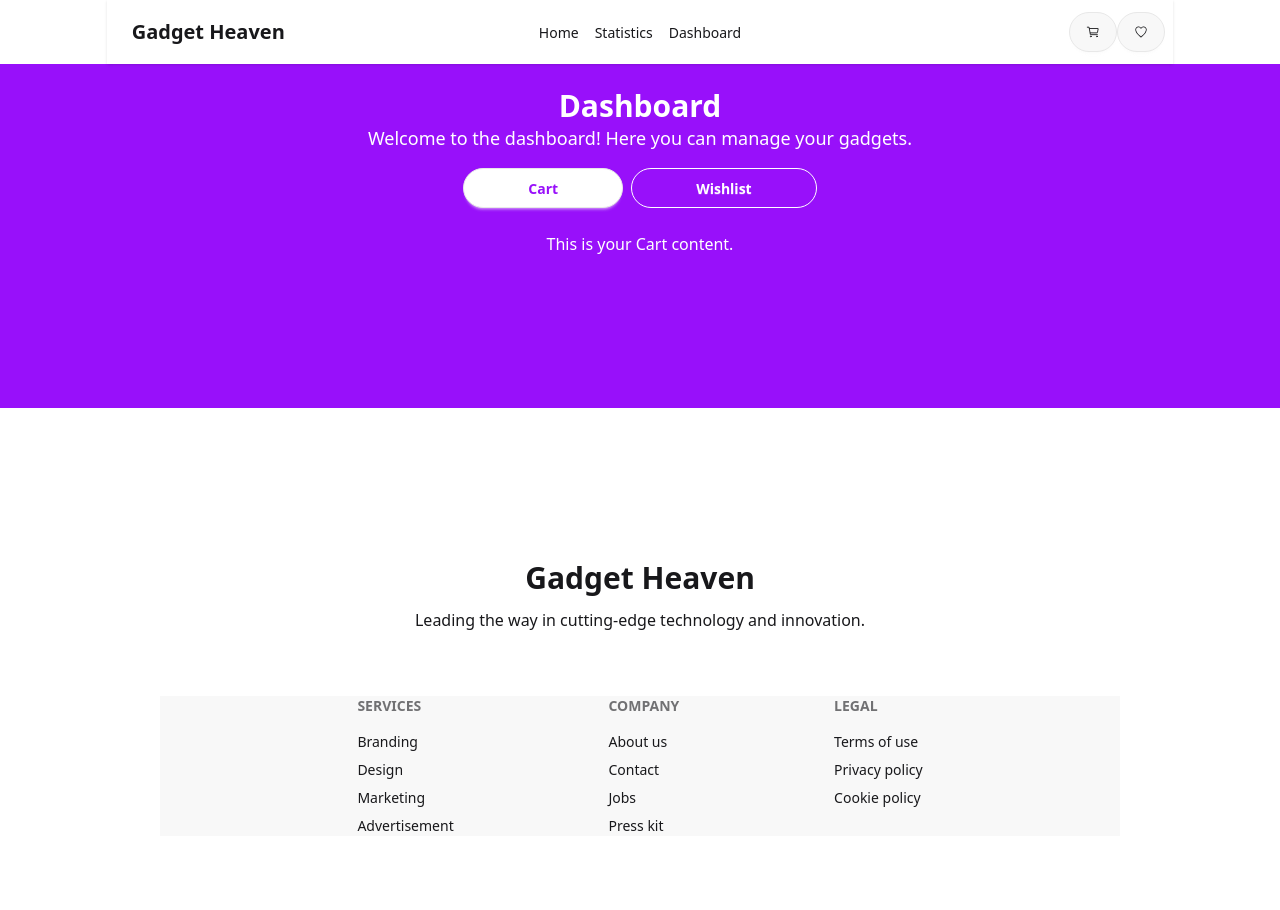
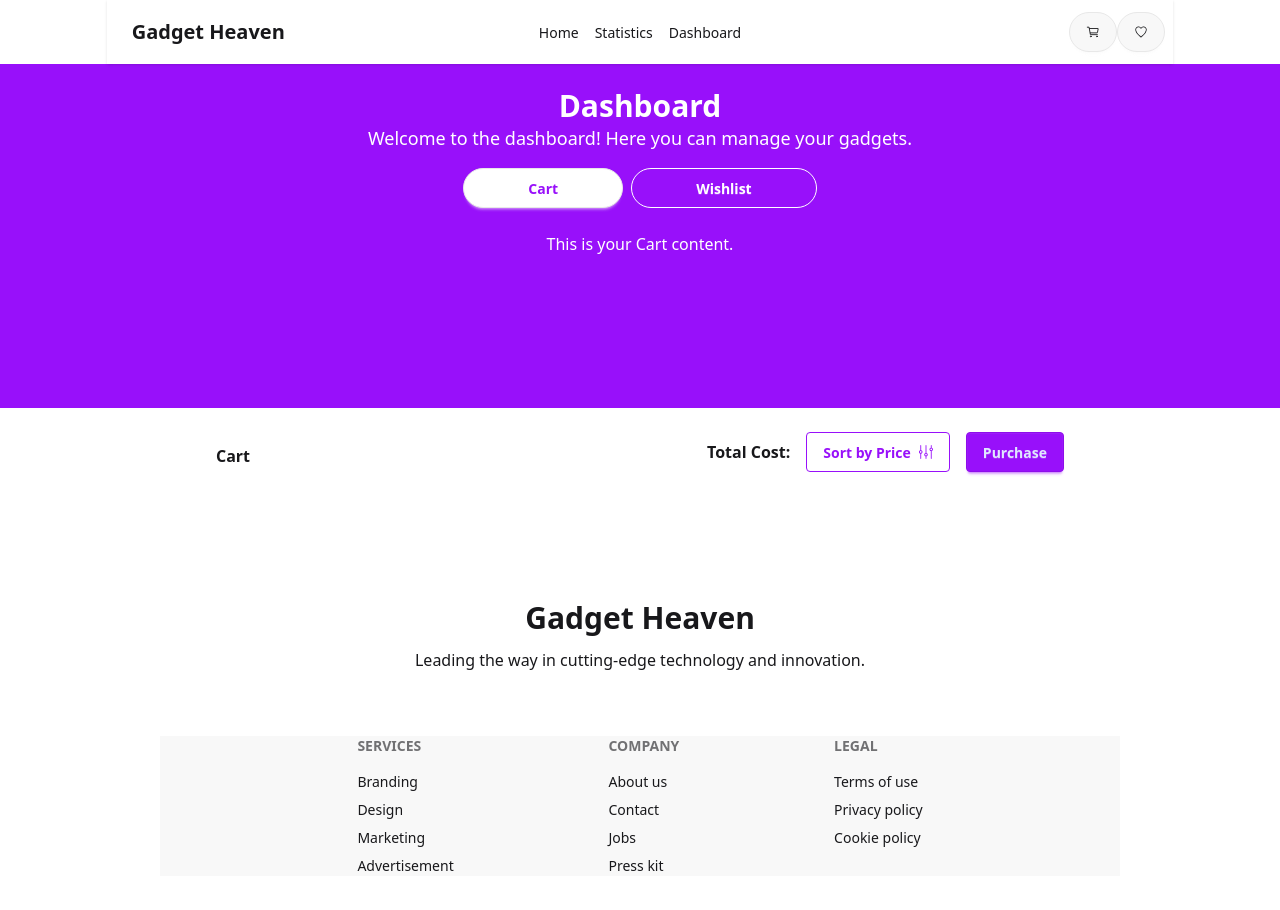
Before and after one commit to Nijam-Uddin-Qudraty/Gadget-Store, a React (Vite) app: page /dashboard in a window 1280 px wide. Shown: the top 910 px of the page. Built offline with nearby package versions, Linux system fonts and the light colour scheme.

Commit message:
css: base setup for cart

```diff
--- a/src/Components/Cart/Cart.jsx
+++ b/src/Components/Cart/Cart.jsx
@@ -1,19 +1,33 @@
 import React, { useContext } from 'react';
 import { SetCartData } from '../../Root';
-
+import { SlEqualizer } from "react-icons/sl";
+import { IoCloseCircleOutline } from "react-icons/io5";
 const Cart = () => {
     const {cart} = useContext(SetCartData);
     return (
         <div>
+            <div className='flex justify-between items-center '>
+                <p className='font-bold mt-2'>Cart</p>
+                <div className='flex gap-4'>
+                    <p className='font-bold mt-2'>Total Cost: </p>
+                <button className='flex gap-2 btn btn-outline btn-primary '>Sort by Price <span><SlEqualizer /></span></button>
+                <button className='btn btn-primary'>Purchase</button></div>
+            </div>
+            <div>
             {
                 cart.map(item => (
-                    <div key={item.id} className="flex justify-between items-center border-b py-2">
-                        <span>{item.title}</span>
-                        <span>{item.description}</span>
-                        <span>${item.price}</span>
+                    <div key={item.id} className="items-center  py-2 flex flex-col md:flex-row lg:flex-row gap-4">
+                        <img src={item.image} alt={item.title} className="w-50  rounded" />
+                        <div className='flex flex-col gap-4'>
+                            <h1 className='font-bold flex justify-between'>{item.title} <IoCloseCircleOutline className='text-red-600 text-2xl cursor-pointer' /></h1>
+
+                        <p>{item.description}</p>
+                        <p className='font-bold'>${item.price}</p>
+                        </div>
                     </div>
                 ))
             }
+        </div>
         </div>
     );
 };
--- a/src/Components/Dashboard/Dashboard.jsx
+++ b/src/Components/Dashboard/Dashboard.jsx
@@ -1,11 +1,10 @@
-import React, { useContext, useState } from 'react';
+import React, { useState } from 'react';
 import { SetCartData } from '../../Root';
 import Cart from '../Cart/Cart';
 import Wishlist from '../../Wishlist/Wishlist';
 
 const Dashboard = () => {
     const [activeTab, setActiveTab] = useState('cart');
-
 
     return (
         <>
--- a/src/Components/Gadget_details/Gadget_details.jsx
+++ b/src/Components/Gadget_details/Gadget_details.jsx
@@ -59,12 +59,12 @@ const Gadget_details = () => {
   </div>
         </div>
 
-            <Link to="/dashboard/cart">
+
               <button onClick={() => setCart([...cart, gadget])} className="bg-purple-600 text-white px-4 py-2 rounded hover:bg-purple-700 transition">Add To Cart</button>
-            </Link>
-          <Link to="/dashboard/wishlist">
+
+
             <button onClick={() => setWishlist([...wishlist, gadget])} className="btn rounded-full"><IoIosHeartEmpty></IoIosHeartEmpty> </button>
-          </Link>
+
       </div>
     </div>
     </>
```
Also changed, not shown: src/Root.jsx (line endings or trailing spaces).
